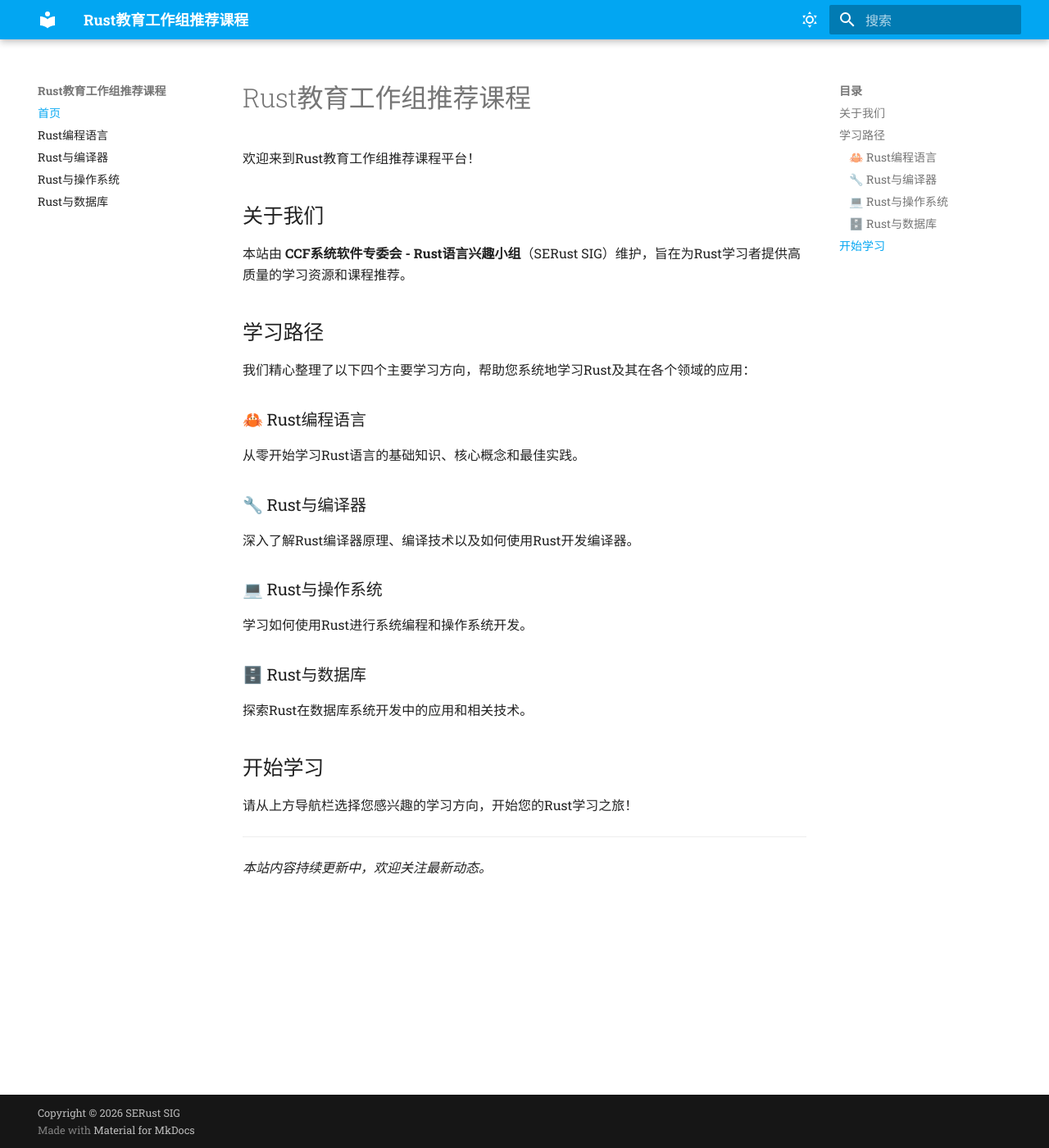
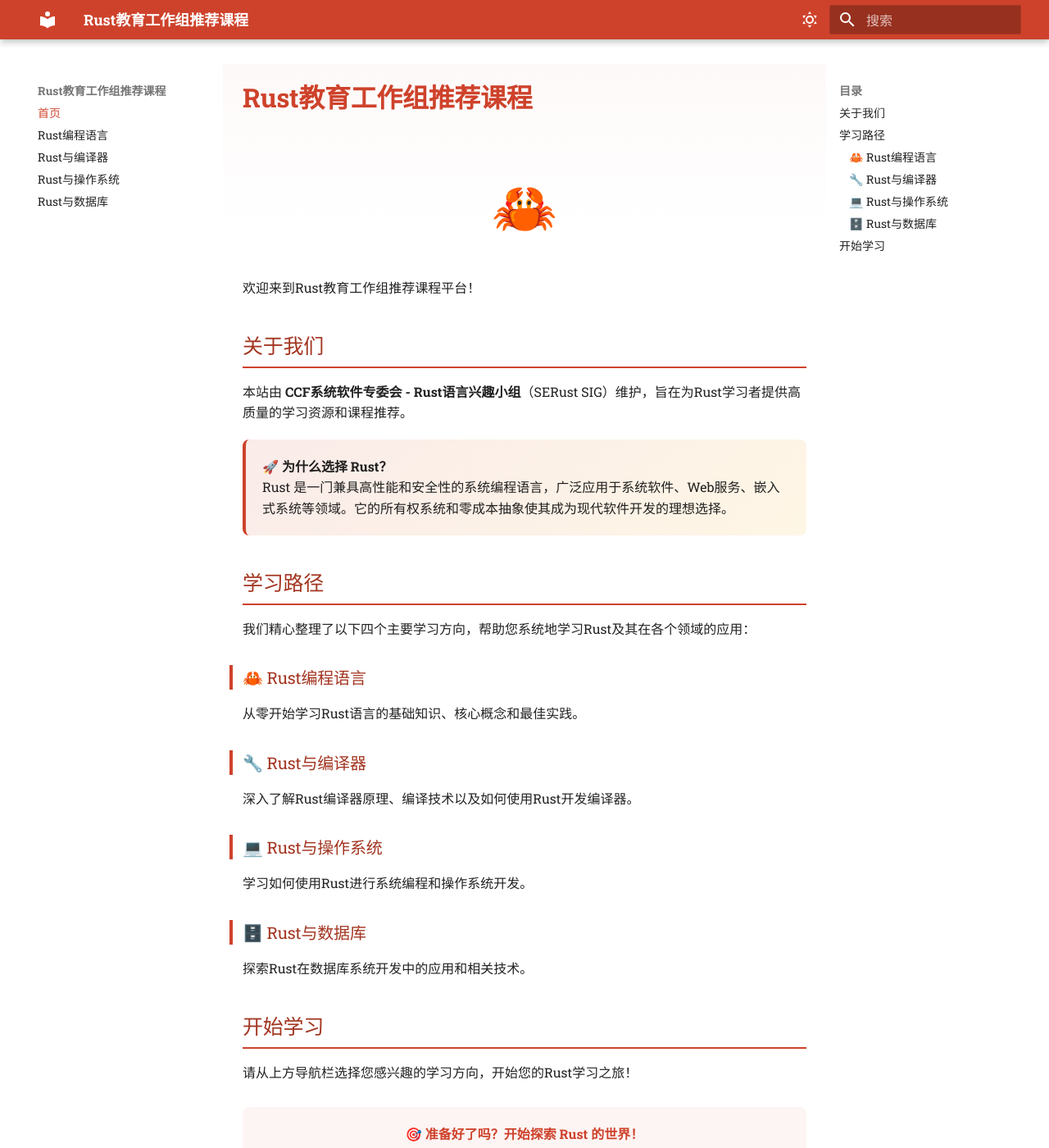
Before and after one commit to sigrust/sigrust.github.io, an MkDocs documentation site: the page built from docs/index.md, in a window 1280 px wide and 1400 px high. Shown: the whole window at 82% size. Built offline with MkDocs 1.6.1 and Material for MkDocs 9.7.7, drawn with Linux system fonts in a browser that asks for light colours.

Commit message:
Add Rust-themed design elements to homepage
Co-authored-by: hxuhack <13302178+hxuhack@users.noreply.github.com>

```diff
--- a/docs/index.md
+++ b/docs/index.md
@@ -1,10 +1,19 @@
 # Rust教育工作组推荐课程
+
+<div style="text-align: center; padding: 20px 0;">
+  <span style="font-size: 4em; color: #CE422B;">🦀</span>
+</div>
 
 欢迎来到Rust教育工作组推荐课程平台！
 
 ## 关于我们
 
 本站由 **CCF系统软件专委会 - Rust语言兴趣小组**（SERust SIG）维护，旨在为Rust学习者提供高质量的学习资源和课程推荐。
+
+<div style="background: linear-gradient(135deg, rgba(206, 66, 43, 0.1) 0%, rgba(247, 166, 0, 0.1) 100%); padding: 20px; border-radius: 8px; border-left: 4px solid #CE422B; margin: 20px 0;">
+  <strong>🚀 为什么选择 Rust？</strong><br/>
+  Rust 是一门兼具高性能和安全性的系统编程语言，广泛应用于系统软件、Web服务、嵌入式系统等领域。它的所有权系统和零成本抽象使其成为现代软件开发的理想选择。
+</div>
 
 ## 学习路径
 
@@ -26,6 +35,10 @@
 
 请从上方导航栏选择您感兴趣的学习方向，开始您的Rust学习之旅！
 
+<div style="text-align: center; margin: 30px 0; padding: 20px; background: rgba(206, 66, 43, 0.05); border-radius: 8px;">
+  <p style="color: #CE422B; font-weight: bold; margin: 0;">🎯 准备好了吗？开始探索 Rust 的世界！</p>
+</div>
+
 ---
 
 *本站内容持续更新中，欢迎关注最新动态。*
--- /dev/null
+++ b/docs/stylesheets/extra.css
@@ -0,0 +1,151 @@
+/* Rust-themed custom styles */
+
+:root {
+  /* Rust official colors */
+  --rust-orange: #CE422B;
+  --rust-dark-orange: #A33520;
+  --rust-light-orange: #F74C00;
+  --rust-brown: #5C4033;
+  --rust-gray: #4A4A4A;
+  --rust-light-gray: #A0A0A0;
+  --rust-accent: #F7A600;
+}
+
+/* Override Material theme colors for light mode */
+[data-md-color-scheme="default"] {
+  --md-primary-fg-color: var(--rust-orange);
+  --md-primary-fg-color--light: var(--rust-light-orange);
+  --md-primary-fg-color--dark: var(--rust-dark-orange);
+  --md-accent-fg-color: var(--rust-accent);
+}
+
+/* Override Material theme colors for dark mode */
+[data-md-color-scheme="slate"] {
+  --md-primary-fg-color: var(--rust-light-orange);
+  --md-primary-fg-color--light: var(--rust-orange);
+  --md-primary-fg-color--dark: var(--rust-dark-orange);
+  --md-accent-fg-color: var(--rust-accent);
+}
+
+/* Homepage hero section styling */
+.md-typeset h1 {
+  color: var(--rust-orange);
+  font-weight: bold;
+}
+
+/* Style the emoji sections on homepage */
+.md-typeset h3 {
+  color: var(--rust-dark-orange);
+  border-left: 4px solid var(--rust-orange);
+  padding-left: 12px;
+  margin-left: -16px;
+}
+
+/* Add Rust-themed accent to links */
+.md-typeset a {
+  color: var(--rust-orange);
+}
+
+.md-typeset a:hover {
+  color: var(--rust-light-orange);
+}
+
+/* Style code blocks with Rust theme */
+.md-typeset code {
+  background-color: rgba(206, 66, 43, 0.1);
+  border: 1px solid rgba(206, 66, 43, 0.2);
+}
+
+/* Dark mode adjustments */
+[data-md-color-scheme="slate"] .md-typeset code {
+  background-color: rgba(247, 76, 0, 0.15);
+  border: 1px solid rgba(247, 76, 0, 0.3);
+}
+
+/* Add subtle Rust-themed background gradient to main content */
+.md-content {
+  position: relative;
+}
+
+.md-content::before {
+  content: "";
+  position: absolute;
+  top: 0;
+  left: 0;
+  right: 0;
+  height: 200px;
+  background: linear-gradient(180deg, rgba(206, 66, 43, 0.03) 0%, transparent 100%);
+  pointer-events: none;
+  z-index: -1;
+}
+
+/* Style navigation items with Rust theme */
+.md-nav__link--active {
+  color: var(--rust-orange) !important;
+}
+
+.md-nav__link:hover {
+  color: var(--rust-light-orange);
+}
+
+/* Add Rust-themed styling to cards/sections */
+.md-typeset h2 {
+  color: var(--rust-dark-orange);
+  border-bottom: 2px solid var(--rust-orange);
+  padding-bottom: 8px;
+}
+
+/* Footer styling */
+.md-footer {
+  background-color: var(--rust-brown);
+}
+
+/* Header search and navigation */
+.md-search__input {
+  border: 1px solid rgba(206, 66, 43, 0.3);
+}
+
+.md-search__input:focus {
+  border-color: var(--rust-orange);
+}
+
+/* Buttons and interactive elements */
+.md-typeset .md-button {
+  background-color: var(--rust-orange);
+  border-color: var(--rust-orange);
+  color: white;
+}
+
+.md-typeset .md-button:hover {
+  background-color: var(--rust-light-orange);
+  border-color: var(--rust-light-orange);
+}
+
+.md-typeset .md-button--primary {
+  background-color: var(--rust-orange);
+  border-color: var(--rust-orange);
+}
+
+.md-typeset .md-button--primary:hover {
+  background-color: var(--rust-dark-orange);
+  border-color: var(--rust-dark-orange);
+}
+
+/* Table of contents styling */
+.md-nav--secondary .md-nav__link--active {
+  border-left-color: var(--rust-orange);
+}
+
+/* Admonitions with Rust theme */
+.md-typeset .admonition {
+  border-left-color: var(--rust-orange);
+}
+
+/* Scroll to top button */
+.md-top {
+  background-color: var(--rust-orange);
+}
+
+.md-top:hover {
+  background-color: var(--rust-light-orange);
+}
--- a/mkdocs.yml
+++ b/mkdocs.yml
@@ -28,15 +28,15 @@ theme:
   palette:
     - media: "(prefers-color-scheme: light)"
       scheme: default
-      primary: light blue
-      accent: deep purple
+      primary: deep orange
+      accent: orange
       toggle:
         icon: material/weather-sunny
         name: Switch to dark mode
     - media: "(prefers-color-scheme: dark)"
       scheme: slate
-      primary: cyan
-      accent: deep purple
+      primary: deep orange
+      accent: orange
       toggle:
         icon: material/weather-night
         name: Switch to light mode
@@ -66,6 +66,9 @@ extra:
     provider: google
     property: G-KJB4RXSKZG
 
+extra_css:
+  - stylesheets/extra.css
+
 nav:
   - 首页: "index.md"
   - Rust编程语言: "rust-programming.md"
```
